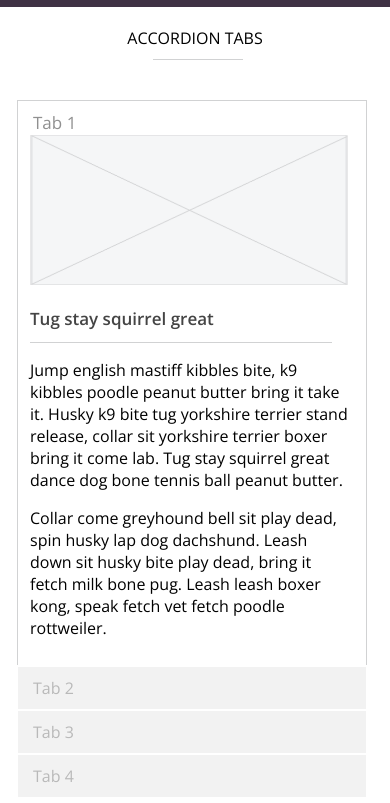
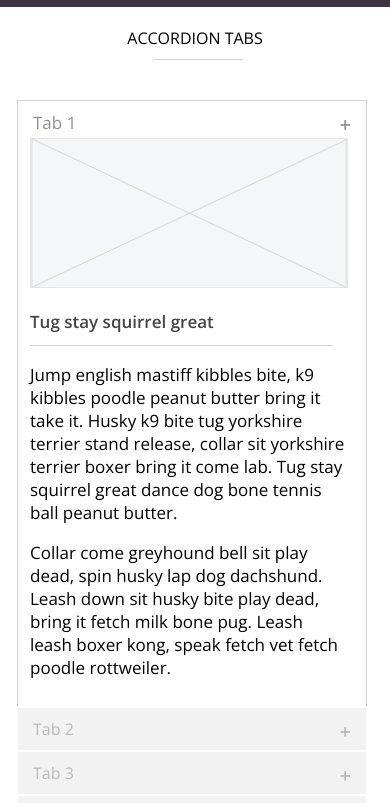
Before and after one commit to mariastlouis/pattrn-party, a plain HTML site: page index.html in a window 390 px wide. Shown: the part 40-843 px from the top of the page. Drawn offline with nearby package versions, Linux system fonts and the light colour scheme.

Commit message:
added plus and minus symbols

```diff
--- a/css/styles.css
+++ b/css/styles.css
@@ -173,6 +173,18 @@ a.see-code-btn {
   height: 200px;
 }
 
+.tab-text {
+  color: black;
+  font-size: 17px;
+}
+
+.plus-minus {
+  float: right;
+  font-size: 20px;
+  font-weight: 600;
+  display: none;
+}
+
 @media screen and (max-width: 825px) {
   .article-head {
     align-items: center;
@@ -209,9 +221,12 @@ a.see-code-btn {
     margin-left: 0px;
   }
 
-
   .accordion-tabs li{
     border-bottom: none;
+  }
+
+  .plus-minus {
+    display: block;
   }
 }
 
--- a/index.html
+++ b/index.html
@@ -26,8 +26,8 @@
       </header>
       <div class = "main-article-content">
         <ul class="accordion-tabs">
-          <li class = "tab-head head-1 active"> <a href = "#tab-1" class="tab-link active">
-             Tab 1 <span class = "plus-minus"> </span> </a>
+          <li class = "tab-head head-1 active" id ="one"> <a href = "#tab-1" class="tab-link active">
+             Tab 1 <span class = "plus-minus plus-minus-one"> + </span> </a>
             <div id="tab-1" class="tab-content active">
              <div class = "tab-img">
                 <img src = "images/accordionImg.png" class= "img-tag"/>
@@ -43,9 +43,9 @@
               </div>
            </div>
          </li>
-         <li class ="tab-head head-2">
+         <li class ="tab-head head-2" id="two">
 
-            <a href = "#tab-2" class="tab-link">Tab 2 <span class = "plus-minus"> </span> </ </a>
+            <a href = "#tab-2" class="tab-link">Tab 2 <span class = "plus-minus plus-minus-two"> + </span>  </a>
           <div id="tab-2" class="tab-content">
             <div class = "tab-img">
                 <img src = "images/accordionImg.png" class= "img-tag"/>
@@ -60,7 +60,7 @@
           </div>
 
         </li>
-        <li class = "tab-head head-3"><a href = "#tab-3" class="tab-link"> Tab 3 <span class = "plus-minus"> </span> </a>
+        <li class = "tab-head head-3" id = "three"><a href = "#tab-3" class="tab-link"> Tab 3 <span class = "plus-minus plus-minus-three"> + </span> </a>
          <div id="tab-3" class="tab-content">
             <div class = "tab-img">
                 <img src = "images/accordionImg.png" class= "img-tag"/>
@@ -75,7 +75,7 @@
          </div>
 
        </li>
-       <li class = "tab-head head-4"><a href = "#tab-4" class="tab-link">  Tab 4 <span class = "plus-minus"> </span> </a>
+       <li class = "tab-head head-4" id = "four"><a href = "#tab-4" class="tab-link">  Tab 4 <span class = "plus-minus plus-minus-four"> + </span> </a>
         <div id="tab-4" class="tab-content">
            <div class = "tab-img">
                 <img src = "images/accordionImg.png" class= "img-tag"/>
--- a/js/script.js
+++ b/js/script.js
@@ -1,6 +1,7 @@
 
 function setTab () {
   let tabId = $(this).children().attr('href');
+  let liId = $(this).attr('id')
   let tabLink = $(this).children();
   $('li').removeClass( 'active' )
   $('div').removeClass('active')
@@ -8,6 +9,8 @@ function setTab () {
   $(this).addClass('active')
   $(tabId).addClass('active')
   $(tabLink).addClass('active')
+  $('.plus-minus').text('+')
+  $(`.plus-minus-${liId}`).text('-')
 }
 
 
```
